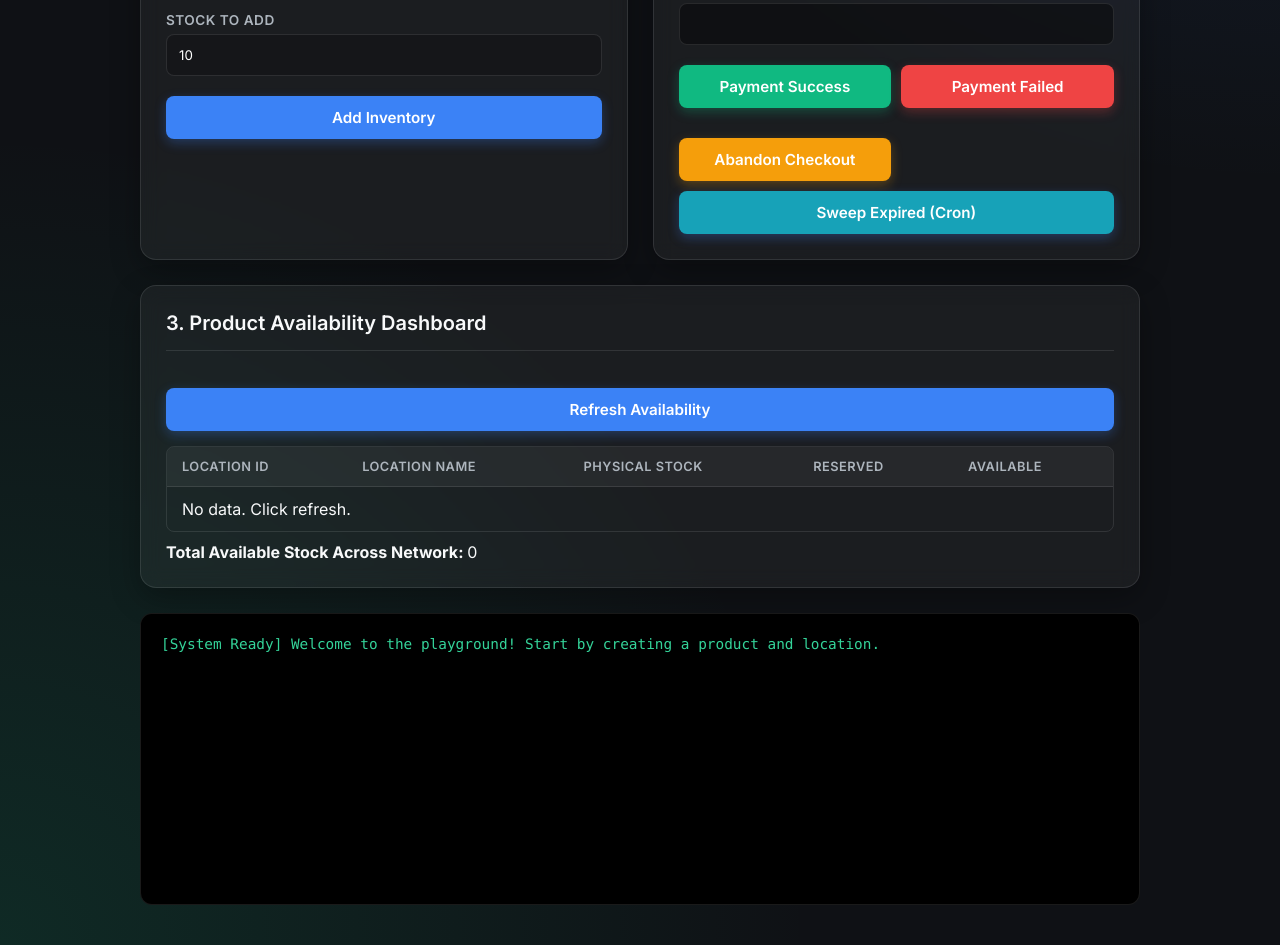
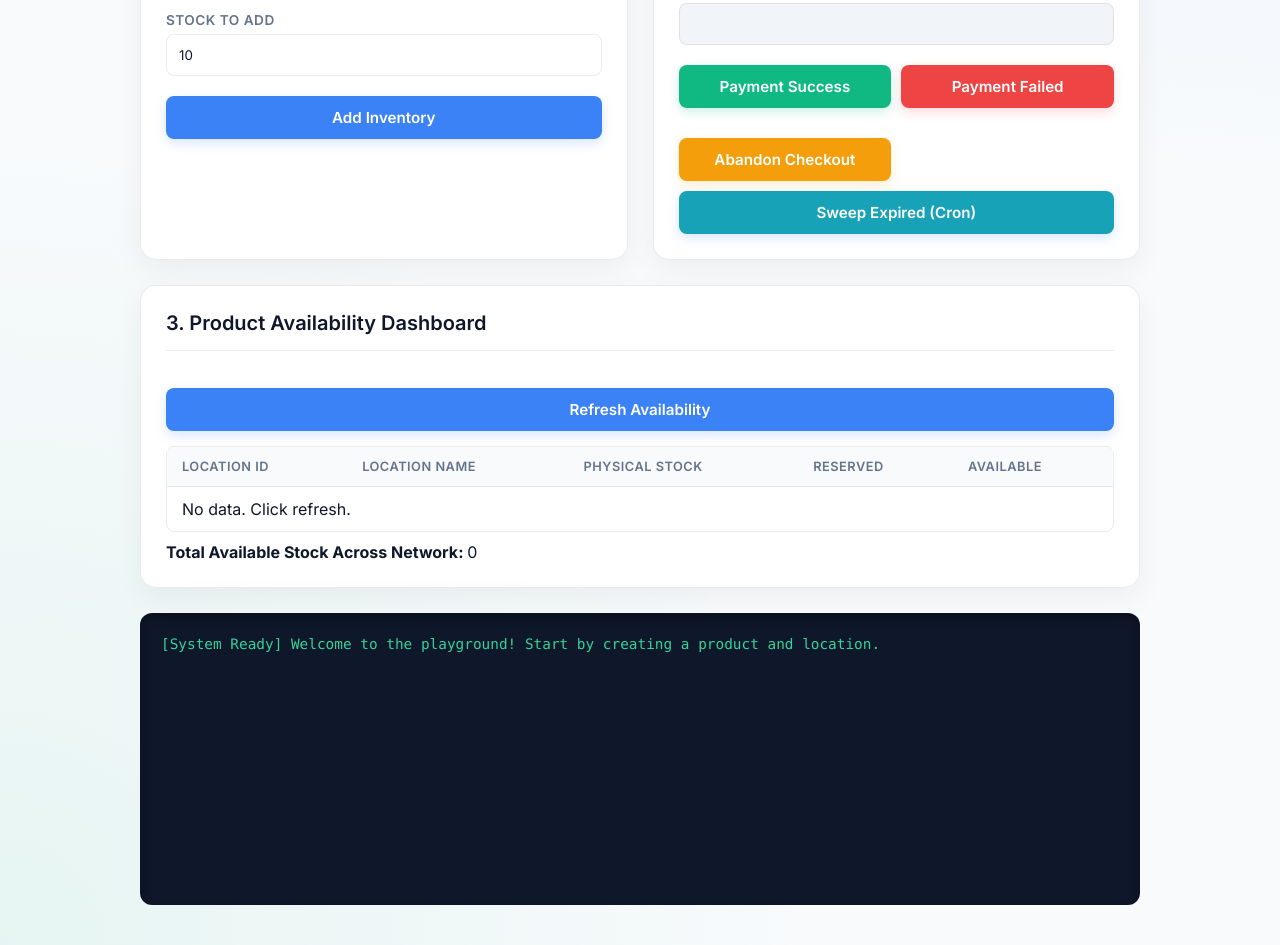
Before and after one commit to YashrajSingh20/inventory-reservation-service, a website: page playground/index.html in a window 1280 px wide. Shown: the part 626-1571 px from the top of the page. Drawn offline with Linux system fonts and the light colour scheme.

Commit message:
Switch premium UI from dark mode to light mode

```diff
--- a/playground/index.html
+++ b/playground/index.html
@@ -7,11 +7,11 @@
     <link href="https://fonts.googleapis.com/css2?family=Inter:wght@300;400;600;700&display=swap" rel="stylesheet">
     <style>
         :root {
-            --bg-color: #0f1115;
-            --card-bg: rgba(255, 255, 255, 0.05);
-            --card-border: rgba(255, 255, 255, 0.1);
-            --text-main: #f8f9fa;
-            --text-muted: #adb5bd;
+            --bg-color: #f8fafc;
+            --card-bg: rgba(255, 255, 255, 0.95);
+            --card-border: rgba(0, 0, 0, 0.08);
+            --text-main: #0f172a;
+            --text-muted: #64748b;
             --accent-primary: #3b82f6;
             --accent-primary-hover: #2563eb;
             --accent-success: #10b981;
@@ -26,8 +26,8 @@
             font-family: 'Inter', sans-serif;
             padding: 40px 20px;
             background: var(--bg-color);
-            background-image: radial-gradient(circle at top right, rgba(59, 130, 246, 0.15), transparent 40%),
-                              radial-gradient(circle at bottom left, rgba(16, 185, 129, 0.15), transparent 40%);
+            background-image: radial-gradient(circle at top right, rgba(59, 130, 246, 0.08), transparent 40%),
+                              radial-gradient(circle at bottom left, rgba(16, 185, 129, 0.08), transparent 40%);
             color: var(--text-main);
             min-height: 100vh;
             margin: 0;
@@ -46,13 +46,13 @@
             border-radius: 16px;
             border: 1px solid var(--card-border);
             backdrop-filter: blur(10px);
-            box-shadow: 0 10px 30px rgba(0,0,0,0.3);
+            box-shadow: 0 10px 30px rgba(0,0,0,0.05);
             transition: transform 0.3s ease, box-shadow 0.3s ease;
         }
         .card:hover {
             transform: translateY(-5px);
-            box-shadow: 0 15px 35px rgba(0,0,0,0.4);
-            border-color: rgba(255, 255, 255, 0.2);
+            box-shadow: 0 15px 35px rgba(0,0,0,0.08);
+            border-color: rgba(0, 0, 0, 0.12);
         }
         h1 {
             text-align: center;
@@ -60,7 +60,7 @@
             font-size: 2.5rem;
             font-weight: 700;
             letter-spacing: -1px;
-            background: linear-gradient(to right, #60a5fa, #34d399);
+            background: linear-gradient(to right, #2563eb, #059669);
             -webkit-background-clip: text;
             -webkit-text-fill-color: transparent;
             margin-bottom: 20px;
@@ -89,18 +89,18 @@
             box-sizing: border-box;
             border: 1px solid var(--card-border);
             border-radius: 8px;
-            background: rgba(0, 0, 0, 0.2);
-            color: white;
+            background: #ffffff;
+            color: var(--text-main);
             font-family: 'Inter', sans-serif;
             transition: border-color 0.2s, box-shadow 0.2s;
         }
         input:focus {
             outline: none;
             border-color: var(--accent-primary);
-            box-shadow: 0 0 0 3px rgba(59, 130, 246, 0.25);
+            box-shadow: 0 0 0 3px rgba(59, 130, 246, 0.15);
         }
-        input::placeholder { color: rgba(255,255,255,0.3); }
-        input[readonly] { background: rgba(0,0,0,0.4); cursor: not-allowed; }
+        input::placeholder { color: #94a3b8; }
+        input[readonly] { background: #f1f5f9; cursor: not-allowed; color: var(--text-muted); }
 
         button {
             margin-top: 20px;
@@ -115,25 +115,25 @@
             font-size: 0.95rem;
             font-family: 'Inter', sans-serif;
             transition: all 0.2s ease;
-            box-shadow: 0 4px 12px rgba(59, 130, 246, 0.3);
+            box-shadow: 0 4px 12px rgba(59, 130, 246, 0.2);
         }
         button:hover {
             background: var(--accent-primary-hover);
             transform: translateY(-2px);
-            box-shadow: 0 6px 15px rgba(59, 130, 246, 0.4);
+            box-shadow: 0 6px 15px rgba(59, 130, 246, 0.3);
         }
         button:active { transform: translateY(0); }
 
-        .success { background: var(--accent-success); box-shadow: 0 4px 12px rgba(16, 185, 129, 0.3); }
-        .success:hover { background: var(--accent-success-hover); box-shadow: 0 6px 15px rgba(16, 185, 129, 0.4); }
-        .danger { background: var(--accent-danger); box-shadow: 0 4px 12px rgba(239, 68, 68, 0.3); }
-        .danger:hover { background: var(--accent-danger-hover); box-shadow: 0 6px 15px rgba(239, 68, 68, 0.4); }
-        .warning { background: var(--accent-warning); color: #fff; box-shadow: 0 4px 12px rgba(245, 158, 11, 0.3); }
-        .warning:hover { background: var(--accent-warning-hover); box-shadow: 0 6px 15px rgba(245, 158, 11, 0.4); }
+        .success { background: var(--accent-success); box-shadow: 0 4px 12px rgba(16, 185, 129, 0.2); }
+        .success:hover { background: var(--accent-success-hover); box-shadow: 0 6px 15px rgba(16, 185, 129, 0.3); }
+        .danger { background: var(--accent-danger); box-shadow: 0 4px 12px rgba(239, 68, 68, 0.2); }
+        .danger:hover { background: var(--accent-danger-hover); box-shadow: 0 6px 15px rgba(239, 68, 68, 0.3); }
+        .warning { background: var(--accent-warning); color: #fff; box-shadow: 0 4px 12px rgba(245, 158, 11, 0.2); }
+        .warning:hover { background: var(--accent-warning-hover); box-shadow: 0 6px 15px rgba(245, 158, 11, 0.3); }
 
         .log-area {
             grid-column: 1 / -1;
-            background: #000;
+            background: #0f172a;
             color: #34d399;
             padding: 20px;
             border-radius: 12px;
@@ -143,7 +143,7 @@
             font-size: 0.9rem;
             border: 1px solid var(--card-border);
             line-height: 1.5;
-            box-shadow: inset 0 4px 10px rgba(0,0,0,0.5);
+            box-shadow: inset 0 4px 10px rgba(0,0,0,0.3);
         }
 
         table {
@@ -161,7 +161,7 @@
             border-bottom: 1px solid var(--card-border);
         }
         th {
-            background-color: rgba(255,255,255,0.05);
+            background-color: #f8fafc;
             font-weight: 600;
             color: var(--text-muted);
             text-transform: uppercase;
@@ -169,7 +169,7 @@
             letter-spacing: 0.5px;
         }
         tr:last-child td { border-bottom: none; }
-        tbody tr:hover { background-color: rgba(255,255,255,0.02); }
+        tbody tr:hover { background-color: #f1f5f9; }
 
         hr { border: 0; border-top: 1px solid var(--card-border); margin: 25px 0; }
     </style>
```
